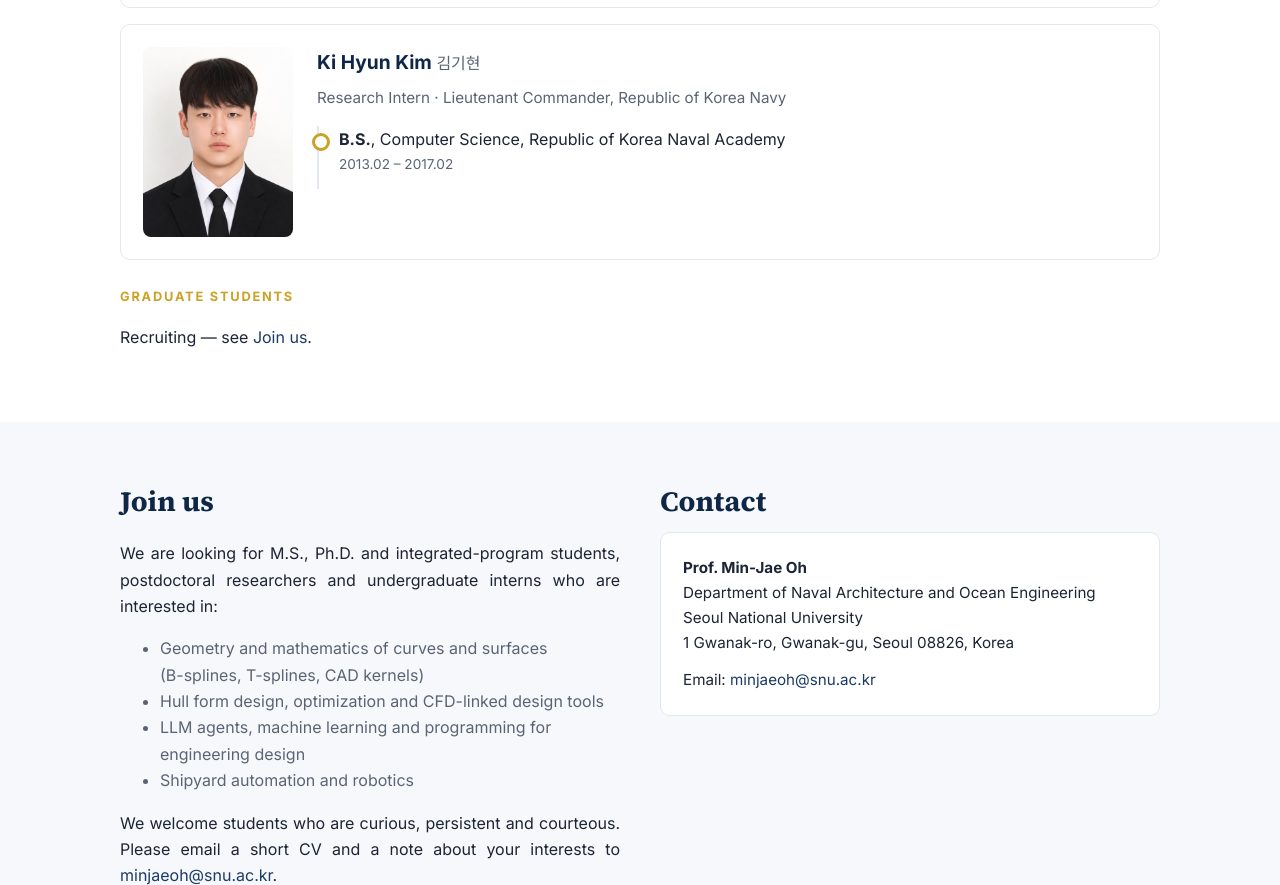
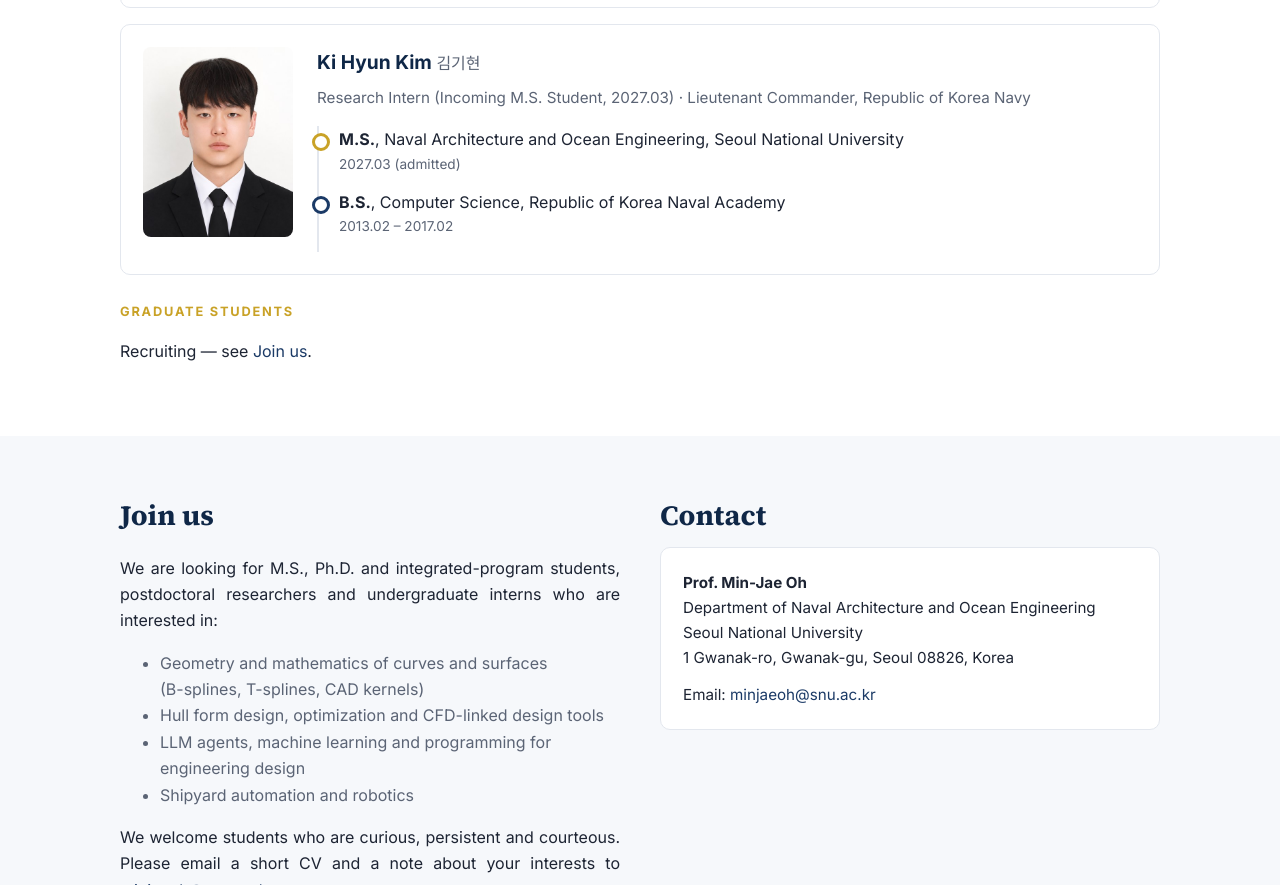
Before and after one commit to snu-ideas/snu-ideas.github.io, a plain HTML site: page people.html in a window 1280 px wide. Shown: the part 2506-3391 px from the top of the page. Drawn offline with Linux system fonts and the light colour scheme.

Commit message:
People: Ki Hyun Kim incoming M.S. student

```diff
--- a/people.html
+++ b/people.html
@@ -104,9 +104,10 @@
     <img src="assets/img/kihyun-kim.jpg" alt="Ki Hyun Kim" width="150" height="190">
     <div>
       <h3 style="font-size:1.2rem">Ki Hyun Kim <span style="font-size:1rem;color:var(--muted);font-weight:400">김기현</span></h3>
-      <p class="pos">Research Intern · Lieutenant Commander, Republic of Korea Navy</p>
+      <p class="pos">Research Intern (Incoming M.S. Student, 2027.03) · Lieutenant Commander, Republic of Korea Navy</p>
       <ul class="timeline" style="margin-top:16px">
-        <li class="gold"><b>B.S.</b>, Computer Science, Republic of Korea Naval Academy<div class="when">2013.02 – 2017.02</div></li>
+        <li class="gold"><b>M.S.</b>, Naval Architecture and Ocean Engineering, Seoul National University<div class="when">2027.03 (admitted)</div></li>
+        <li><b>B.S.</b>, Computer Science, Republic of Korea Naval Academy<div class="when">2013.02 – 2017.02</div></li>
       </ul>
     </div>
   </div>
```
